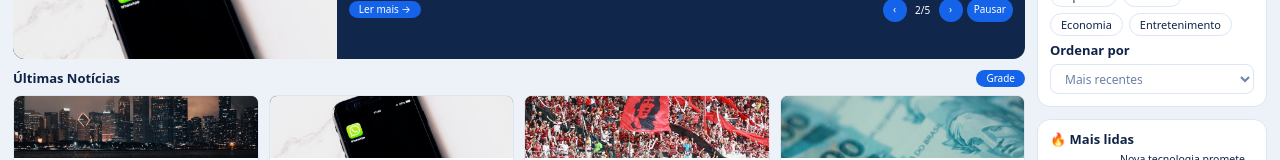
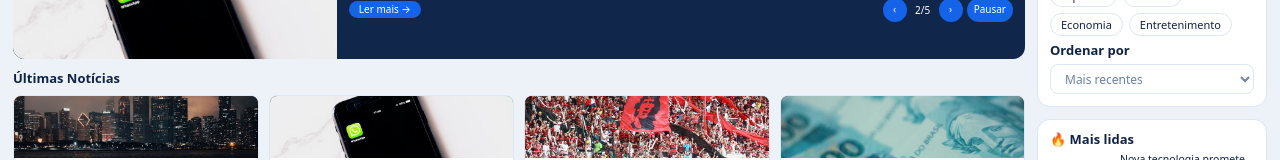
Before and after one commit to Luigi977/ponto-news-noticias, a React (Vite) app: page / in a window 1280 px wide. Shown: the part 152-312 px from the top of the page. Built offline with nearby package versions, Linux system fonts and the light colour scheme.

Commit message:
refactor: removendo texto de "grade"

```diff
--- a/src/App.tsx
+++ b/src/App.tsx
@@ -17,7 +17,6 @@ function App() {
     const [favorites, setFavorites] = useState<number[]>([]);
     const [selectedNews, setSelectedNews] = useState<News>(featuredNews);
     const dialog = useRef<HTMLDialogElement>(null);
-
     const news = useNews({ category: activeCategory, search, sort });
     const mostReadNews = useMostReadNews();
 
@@ -64,7 +63,6 @@ function App() {
                     <section className="latest" aria-labelledby="latest-title">
                         <header className="section-header">
                             <h2 id="latest-title">Últimas Notícias</h2>
-                            <span className="grid-badge">Grade</span>
                         </header>
                         <div className="news-grid" aria-live="polite">
                             {news.map((item) => (
```
